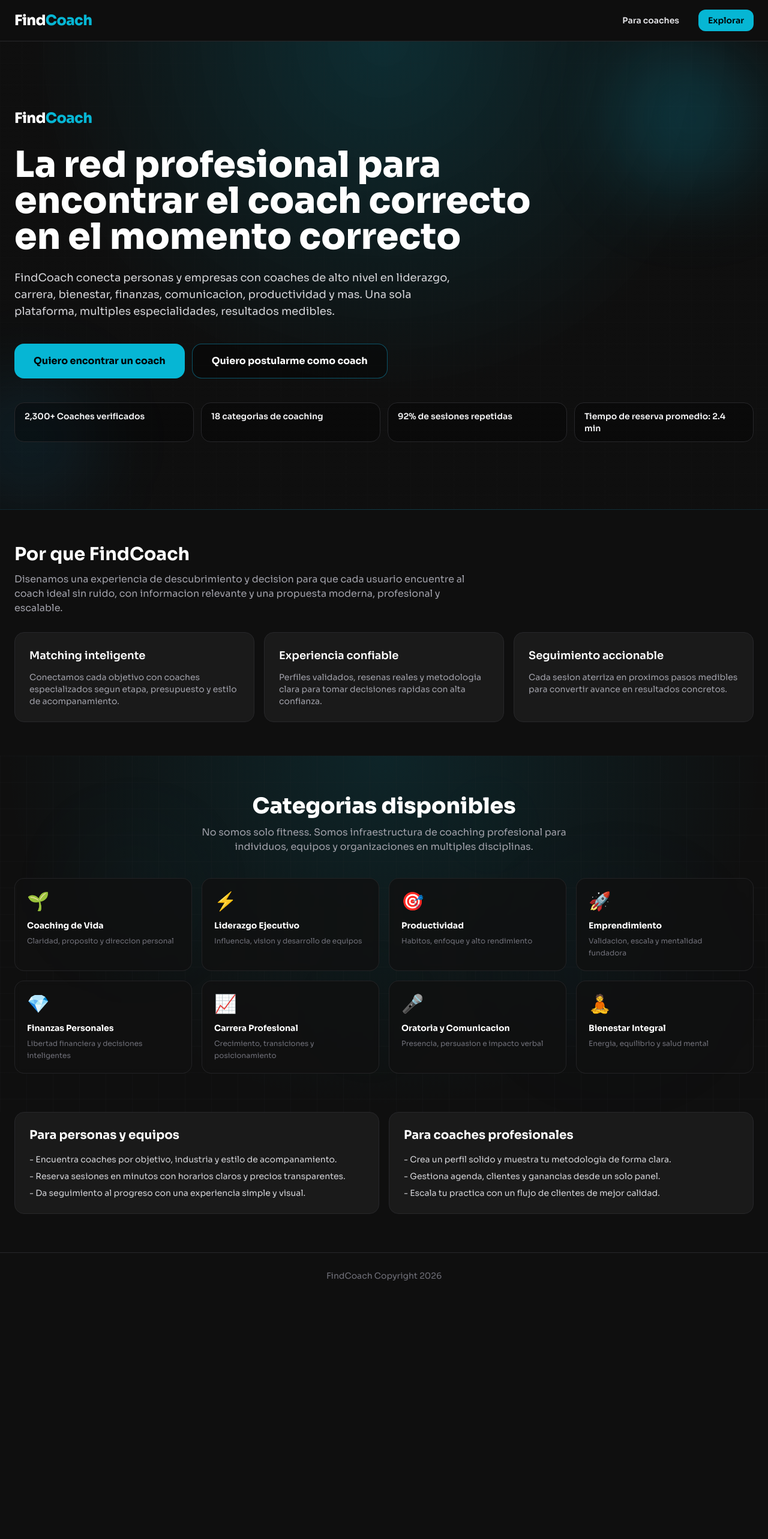
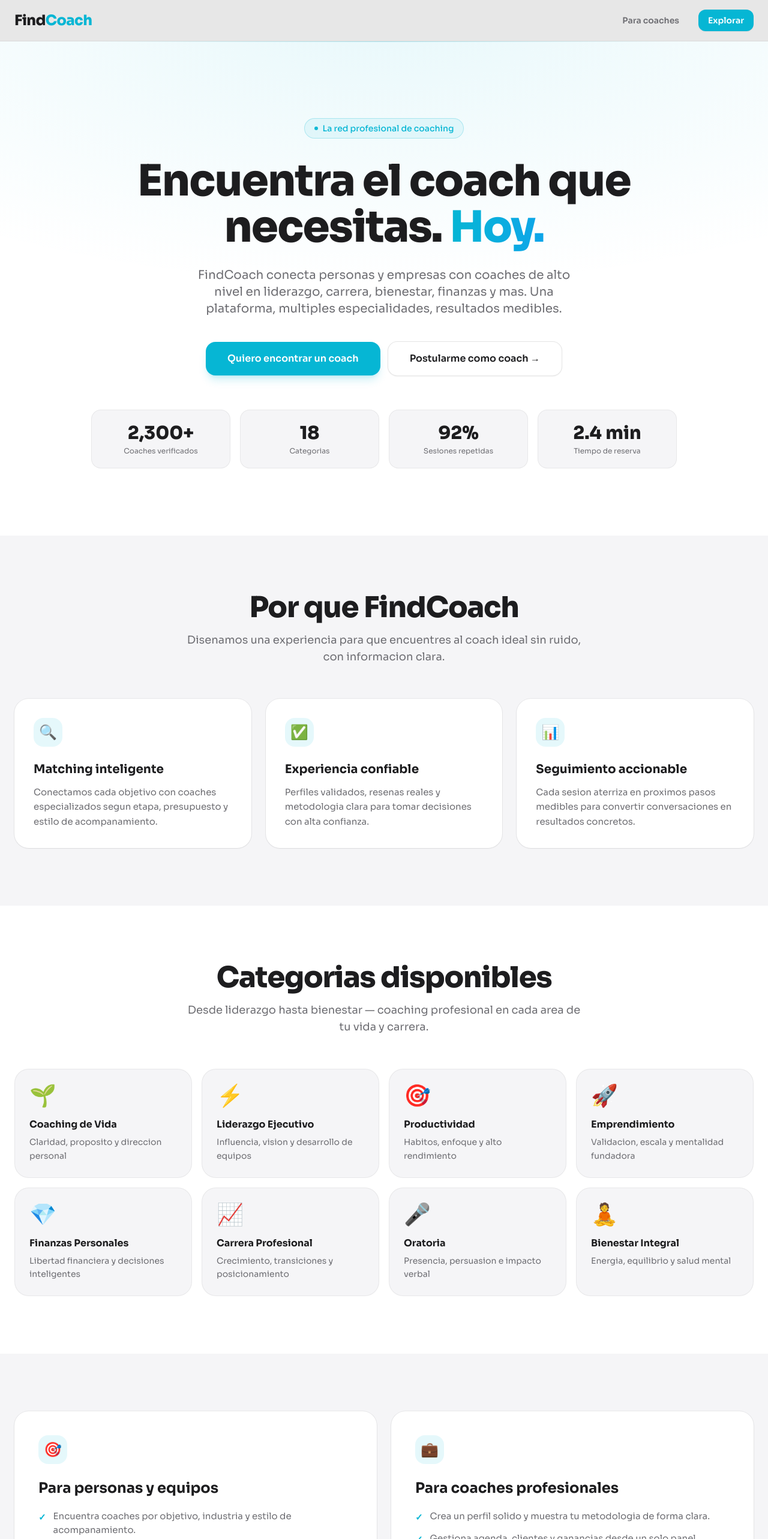
Before and after one commit to aumana-dev/gym-management, a React (Vite) app: page / in a window 1280 px wide. Shown: the top 2566 px of the page at 60% size. Before the commit the page ends 2165 px from the top, so only its background shows below. Built offline with nearby package versions, Linux system fonts and the light colour scheme.

Commit message:
feat: Apple-style landing redesign - light theme, large typography, clean cards, gradient text

```diff
--- a/src/components/Navbar.jsx
+++ b/src/components/Navbar.jsx
@@ -2,10 +2,10 @@
 import { useState } from 'react';
 import { useAppContext } from '../context/AppContext';
 
-function Logo() {
+function Logo({ light }) {
   return (
     <p className="text-2xl font-black tracking-tight">
-      <span className="text-white">Find</span>
+      <span className={light ? 'text-[#1D1D1F]' : 'text-white'}>Find</span>
       <span className="text-[#06B6D4]">Coach</span>
     </p>
   );
@@ -16,6 +16,8 @@
   const { vistaActual, usuarioActual, setRol } = useAppContext();
   const [openMenu, setOpenMenu] = useState(false);
 
+  const isLanding = vistaActual === 'landing';
+
   const irALanding = () => {
     setRol('landing');
     navigate('/');
@@ -23,25 +25,31 @@
   };
 
   return (
-    <header className="sticky top-0 z-40 border-b border-zinc-800 bg-[#0F0F0F]/95 backdrop-blur">
+    <header
+      className={
+        isLanding
+          ? 'sticky top-0 z-40 border-b border-black/[0.06] bg-white/90 backdrop-blur'
+          : 'sticky top-0 z-40 border-b border-zinc-800 bg-[#0F0F0F]/95 backdrop-blur'
+      }
+    >
       <div className="mx-auto flex max-w-7xl items-center justify-between px-4 py-4 sm:px-6">
         <Link to="/" onClick={irALanding}>
-          <Logo />
+          <Logo light={isLanding} />
         </Link>
 
-        {vistaActual === 'landing' && (
+        {isLanding && (
           <nav className="flex items-center gap-2 sm:gap-4">
             <button
               type="button"
               onClick={() => navigate('/entrenador')}
-              className="rounded-xl px-4 py-2 text-sm font-semibold text-zinc-200 transition hover:text-[#06B6D4]"
+              className="rounded-xl px-4 py-2 text-sm font-semibold text-[#6E6E73] transition hover:text-[#06B6D4]"
             >
               Para coaches
             </button>
             <button
               type="button"
               onClick={() => navigate('/cliente')}
-              className="rounded-xl bg-[#06B6D4] px-4 py-2 text-sm font-semibold text-black transition hover:bg-[#22D3EE]"
+              className="rounded-xl bg-[#06B6D4] px-4 py-2 text-sm font-semibold text-white shadow-sm transition hover:bg-[#0EA5E9]"
             >
               Explorar
             </button>
--- a/src/pages/Landing.jsx
+++ b/src/pages/Landing.jsx
@@ -5,21 +5,14 @@
   const navigate = useNavigate();
   const { setRol } = useAppContext();
 
-  const entrarComoCliente = () => {
-    setRol('cliente');
-    navigate('/cliente');
-  };
-
-  const entrarComoCoach = () => {
-    setRol('entrenador');
-    navigate('/entrenador');
-  };
+  const entrarComoCliente = () => { setRol('cliente'); navigate('/cliente'); };
+  const entrarComoCoach = () => { setRol('entrenador'); navigate('/entrenador'); };
 
   const metricas = [
-    '2,300+ Coaches verificados',
-    '18 categorias de coaching',
-    '92% de sesiones repetidas',
-    'Tiempo de reserva promedio: 2.4 min',
+    { num: '2,300+', label: 'Coaches verificados' },
+    { num: '18', label: 'Categorias' },
+    { num: '92%', label: 'Sesiones repetidas' },
+    { num: '2.4 min', label: 'Tiempo de reserva' },
   ];
 
   const categorias = [
@@ -29,176 +22,219 @@
     { nombre: 'Emprendimiento', icono: '🚀', desc: 'Validacion, escala y mentalidad fundadora' },
     { nombre: 'Finanzas Personales', icono: '💎', desc: 'Libertad financiera y decisiones inteligentes' },
     { nombre: 'Carrera Profesional', icono: '📈', desc: 'Crecimiento, transiciones y posicionamiento' },
-    { nombre: 'Oratoria y Comunicacion', icono: '🎤', desc: 'Presencia, persuasion e impacto verbal' },
+    { nombre: 'Oratoria', icono: '🎤', desc: 'Presencia, persuasion e impacto verbal' },
     { nombre: 'Bienestar Integral', icono: '🧘', desc: 'Energia, equilibrio y salud mental' },
   ];
 
   const pilares = [
     {
+      icono: '🔍',
       titulo: 'Matching inteligente',
       texto: 'Conectamos cada objetivo con coaches especializados segun etapa, presupuesto y estilo de acompanamiento.',
     },
     {
+      icono: '✅',
       titulo: 'Experiencia confiable',
-      texto: 'Perfiles validados, resenas reales y metodologia clara para tomar decisiones rapidas con alta confianza.',
+      texto: 'Perfiles validados, resenas reales y metodologia clara para tomar decisiones con alta confianza.',
     },
     {
+      icono: '📊',
       titulo: 'Seguimiento accionable',
-      texto: 'Cada sesion aterriza en proximos pasos medibles para convertir avance en resultados concretos.',
+      texto: 'Cada sesion aterriza en proximos pasos medibles para convertir conversaciones en resultados concretos.',
     },
   ];
 
   return (
-    <div className="min-h-screen bg-[#0F0F0F] text-zinc-100">
-      <section className="relative overflow-hidden border-b border-cyan-900/40 bg-[radial-gradient(circle_at_top,_rgba(6,182,212,0.18),_rgba(15,15,15,0.92)_58%)]">
-        <div className="pointer-events-none absolute inset-0 opacity-40 [background-image:linear-gradient(to_right,rgba(39,39,42,0.25)_1px,transparent_1px),linear-gradient(to_bottom,rgba(39,39,42,0.25)_1px,transparent_1px)] [background-size:36px_36px]" />
-        <div className="absolute right-0 top-0 h-64 w-64 rounded-full bg-cyan-500/20 blur-3xl" />
-        <div className="absolute -left-16 bottom-0 h-56 w-56 rounded-full bg-sky-500/10 blur-3xl" />
+    <div className="min-h-screen bg-white text-[#1D1D1F] antialiased">
 
-        <div className="relative mx-auto max-w-7xl px-4 py-20 sm:px-6 sm:py-28">
-          <p className="text-xl font-black tracking-tight sm:text-2xl">
-            <span className="text-white">Find</span>
-            <span className="text-[#06B6D4]">Coach</span>
+      {/* ── HERO ── */}
+      <section className="relative overflow-hidden pb-28 pt-20 sm:pt-32">
+        <div className="pointer-events-none absolute inset-0 bg-[radial-gradient(ellipse_90%_55%_at_50%_-5%,rgba(6,182,212,0.09),transparent)]" />
+        <div className="pointer-events-none absolute left-1/2 top-0 h-px w-3/4 -translate-x-1/2 bg-gradient-to-r from-transparent via-[#06B6D4]/30 to-transparent" />
+
+        <div className="relative mx-auto max-w-5xl px-6 text-center">
+          <div className="inline-flex items-center gap-2 rounded-full border border-[#06B6D4]/25 bg-[#06B6D4]/[0.07] px-4 py-1.5 text-sm font-medium text-[#06B6D4]">
+            <span className="h-1.5 w-1.5 animate-pulse rounded-full bg-[#06B6D4]" />
+            La red profesional de coaching
+          </div>
+
+          <h1 className="mx-auto mt-8 max-w-4xl text-5xl font-black leading-[1.07] tracking-tight text-[#1D1D1F] sm:text-[4.5rem]">
+            Encuentra el coach que necesitas.{' '}
+            <span className="bg-gradient-to-r from-[#06B6D4] to-[#0EA5E9] bg-clip-text text-transparent">
+              Hoy.
+            </span>
+          </h1>
+
+          <p className="mx-auto mt-7 max-w-2xl text-lg leading-relaxed text-[#6E6E73] sm:text-xl">
+            FindCoach conecta personas y empresas con coaches de alto nivel en liderazgo, carrera,
+            bienestar, finanzas y mas. Una plataforma, multiples especialidades, resultados medibles.
           </p>
 
-          <h1 className="mt-8 max-w-4xl text-4xl font-black leading-tight text-white sm:text-6xl">
-            La red profesional para encontrar el coach correcto en el momento correcto
-          </h1>
-
-          <p className="mt-6 max-w-3xl text-base text-zinc-300 sm:text-lg">
-            FindCoach conecta personas y empresas con coaches de alto nivel en liderazgo, carrera, bienestar,
-            finanzas, comunicacion, productividad y mas. Una sola plataforma, multiples especialidades,
-            resultados medibles.
-          </p>
-
-          <div className="mt-10 flex flex-col gap-3 sm:flex-row">
+          <div className="mt-10 flex flex-col items-center justify-center gap-3 sm:flex-row">
             <button
               type="button"
               onClick={entrarComoCliente}
-              className="rounded-2xl bg-[#06B6D4] px-8 py-4 text-base font-bold text-black transition hover:bg-[#22D3EE]"
+              className="w-full rounded-2xl bg-[#06B6D4] px-9 py-4 text-base font-semibold text-white shadow-lg shadow-cyan-500/20 transition hover:bg-[#0EA5E9] hover:shadow-cyan-500/30 sm:w-auto"
             >
               Quiero encontrar un coach
             </button>
             <button
               type="button"
               onClick={entrarComoCoach}
-              className="rounded-2xl border border-cyan-700/70 bg-black/35 px-8 py-4 text-base font-bold text-white transition hover:border-[#06B6D4] hover:text-[#06B6D4]"
+              className="w-full rounded-2xl border border-black/10 bg-white px-9 py-4 text-base font-semibold text-[#1D1D1F] shadow-sm transition hover:border-black/20 hover:shadow-md sm:w-auto"
             >
-              Quiero postularme como coach
+              Postularme como coach →
             </button>
           </div>
 
-          <div className="mt-10 grid gap-3 sm:grid-cols-2 xl:grid-cols-4">
-            {metricas.map((item) => (
-              <div key={item} className="rounded-2xl border border-zinc-800 bg-black/35 px-4 py-3 text-sm font-semibold text-zinc-100">
-                {item}
+          <div className="mt-14 grid grid-cols-2 gap-4 sm:grid-cols-4">
+            {metricas.map((m) => (
+              <div key={m.label} className="rounded-2xl border border-black/[0.06] bg-[#F5F5F7] px-4 py-5">
+                <p className="text-3xl font-black text-[#1D1D1F]">{m.num}</p>
+                <p className="mt-1 text-xs text-[#6E6E73]">{m.label}</p>
               </div>
             ))}
           </div>
         </div>
       </section>
 
-      <section className="mx-auto max-w-7xl px-4 py-14 sm:px-6">
-        <h2 className="text-2xl font-bold text-white sm:text-3xl">Por que FindCoach</h2>
-        <p className="mt-3 max-w-3xl text-zinc-400">
-          Disenamos una experiencia de descubrimiento y decision para que cada usuario encuentre al coach ideal sin
-          ruido, con informacion relevante y una propuesta moderna, profesional y escalable.
+      {/* ── WHY FINDCOACH ── */}
+      <section className="bg-[#F5F5F7] py-24">
+        <div className="mx-auto max-w-7xl px-6">
+          <div className="mx-auto max-w-2xl text-center">
+            <h2 className="text-4xl font-black tracking-tight text-[#1D1D1F] sm:text-5xl">
+              Por que FindCoach
+            </h2>
+            <p className="mt-4 text-lg text-[#6E6E73]">
+              Disenamos una experiencia para que encuentres al coach ideal sin ruido, con informacion clara.
             </p>
-
-        <div className="mt-7 grid gap-4 md:grid-cols-3">
-          {pilares.map((pilar) => (
-            <article key={pilar.titulo} className="rounded-2xl border border-zinc-800 bg-[#1A1A1A] p-6 transition hover:-translate-y-1 hover:border-[#06B6D4]/60">
-              <h3 className="text-lg font-semibold text-white">{pilar.titulo}</h3>
-              <p className="mt-3 text-sm text-zinc-400">{pilar.texto}</p>
+          </div>
+          <div className="mt-14 grid gap-6 md:grid-cols-3">
+            {pilares.map((p) => (
+              <article
+                key={p.titulo}
+                className="rounded-3xl bg-white p-8 shadow-sm ring-1 ring-black/[0.06] transition duration-300 hover:-translate-y-1 hover:shadow-xl"
+              >
+                <div className="flex h-12 w-12 items-center justify-center rounded-2xl bg-[#06B6D4]/10 text-2xl">
+                  {p.icono}
+                </div>
+                <h3 className="mt-6 text-xl font-bold text-[#1D1D1F]">{p.titulo}</h3>
+                <p className="mt-3 text-[15px] leading-relaxed text-[#6E6E73]">{p.texto}</p>
               </article>
             ))}
           </div>
+        </div>
       </section>
 
-      <style>{`
-        @keyframes floatA {
-          0%, 100% { transform: translateY(0px) translateX(0px); opacity: 0.18; }
-          33% { transform: translateY(-28px) translateX(12px); opacity: 0.28; }
-          66% { transform: translateY(14px) translateX(-8px); opacity: 0.14; }
-        }
-        @keyframes floatB {
-          0%, 100% { transform: translateY(0px) translateX(0px); opacity: 0.12; }
-          40% { transform: translateY(22px) translateX(-18px); opacity: 0.22; }
-          70% { transform: translateY(-12px) translateX(10px); opacity: 0.08; }
-        }
-        @keyframes floatC {
-          0%, 100% { transform: translateY(0px); opacity: 0.10; }
-          50% { transform: translateY(-20px); opacity: 0.20; }
-        }
-        .orb-a { animation: floatA 9s ease-in-out infinite; }
-        .orb-b { animation: floatB 13s ease-in-out infinite; }
-        .orb-c { animation: floatC 7s ease-in-out infinite; }
-        .cat-card:hover .cat-icon { transform: scale(1.18) rotate(-4deg); }
-        .cat-icon { transition: transform 0.3s ease; display: inline-block; }
-      `}</style>
-
-      <section className="relative overflow-hidden py-16">
-        {/* animated background */}
-        <div className="pointer-events-none absolute inset-0 bg-[radial-gradient(ellipse_at_50%_0%,rgba(6,182,212,0.13),transparent_70%)]" />
-        <div className="pointer-events-none absolute inset-0 [background-image:linear-gradient(to_right,rgba(39,39,42,0.18)_1px,transparent_1px),linear-gradient(to_bottom,rgba(39,39,42,0.18)_1px,transparent_1px)] [background-size:44px_44px]" />
-        {/* floating orbs */}
-        <div className="orb-a pointer-events-none absolute left-[8%] top-[14%] h-64 w-64 rounded-full bg-cyan-500/20 blur-[80px]" />
-        <div className="orb-b pointer-events-none absolute right-[6%] top-[30%] h-80 w-80 rounded-full bg-sky-600/15 blur-[100px]" />
-        <div className="orb-c pointer-events-none absolute bottom-[10%] left-[40%] h-52 w-52 rounded-full bg-teal-400/10 blur-[70px]" />
-        <div className="orb-a pointer-events-none absolute right-[30%] top-[5%] h-36 w-36 rounded-full bg-cyan-300/10 blur-[50px]" />
-
-        <div className="relative mx-auto max-w-7xl px-4 sm:px-6">
-          <div className="mb-10 text-center">
-            <h2 className="text-3xl font-black text-white sm:text-4xl">Categorias disponibles</h2>
-            <p className="mx-auto mt-3 max-w-2xl text-sm text-zinc-400 sm:text-base">
-              No somos solo fitness. Somos infraestructura de coaching profesional para individuos, equipos y
-              organizaciones en multiples disciplinas.
+      {/* ── CATEGORIAS ── */}
+      <section className="py-24">
+        <div className="mx-auto max-w-7xl px-6">
+          <div className="mx-auto max-w-2xl text-center">
+            <h2 className="text-4xl font-black tracking-tight text-[#1D1D1F] sm:text-5xl">
+              Categorias disponibles
+            </h2>
+            <p className="mt-4 text-lg text-[#6E6E73]">
+              Desde liderazgo hasta bienestar — coaching profesional en cada area de tu vida y carrera.
             </p>
           </div>
-
-          <div className="grid gap-4 sm:grid-cols-2 lg:grid-cols-4">
+          <div className="mt-14 grid gap-4 sm:grid-cols-2 lg:grid-cols-4">
             {categorias.map((cat) => (
               <div
                 key={cat.nombre}
-                className="cat-card group relative cursor-default overflow-hidden rounded-2xl border border-zinc-800/80 bg-[#111]/80 p-5 backdrop-blur-sm transition-all duration-300 hover:-translate-y-1 hover:border-[#06B6D4]/50 hover:shadow-[0_0_28px_rgba(6,182,212,0.18)]"
+                className="group cursor-default rounded-3xl border border-black/[0.06] bg-[#F5F5F7] p-6 transition-all duration-300 hover:-translate-y-1 hover:bg-white hover:shadow-xl hover:ring-1 hover:ring-[#06B6D4]/20"
               >
-                {/* card inner glow on hover */}
-                <div className="pointer-events-none absolute inset-0 rounded-2xl bg-[radial-gradient(circle_at_50%_0%,rgba(6,182,212,0.10),transparent_70%)] opacity-0 transition-opacity duration-300 group-hover:opacity-100" />
-                <div className="relative">
-                  <span className="cat-icon text-3xl">{cat.icono}</span>
-                  <h3 className="mt-3 text-sm font-bold text-white">{cat.nombre}</h3>
-                  <p className="mt-1.5 text-xs leading-relaxed text-zinc-500 group-hover:text-zinc-400">{cat.desc}</p>
-                </div>
+                <span className="text-4xl">{cat.icono}</span>
+                <h3 className="mt-4 text-base font-bold text-[#1D1D1F]">{cat.nombre}</h3>
+                <p className="mt-1.5 text-sm leading-relaxed text-[#6E6E73]">{cat.desc}</p>
               </div>
             ))}
           </div>
         </div>
       </section>
 
-      <section className="mx-auto max-w-7xl px-4 pb-16 sm:px-6">
-        <div className="grid gap-4 md:grid-cols-2">
-          <article className="rounded-2xl border border-zinc-800 bg-[#1A1A1A] p-6">
-            <h3 className="text-xl font-bold text-white">Para personas y equipos</h3>
-            <ul className="mt-4 space-y-2 text-sm text-zinc-300">
-              <li>- Encuentra coaches por objetivo, industria y estilo de acompanamiento.</li>
-              <li>- Reserva sesiones en minutos con horarios claros y precios transparentes.</li>
-              <li>- Da seguimiento al progreso con una experiencia simple y visual.</li>
+      {/* ── PARA CLIENTES / COACHES ── */}
+      <section className="bg-[#F5F5F7] py-24">
+        <div className="mx-auto max-w-7xl px-6">
+          <div className="grid gap-6 md:grid-cols-2">
+            <article className="rounded-3xl bg-white p-10 shadow-sm ring-1 ring-black/[0.06]">
+              <div className="flex h-12 w-12 items-center justify-center rounded-2xl bg-[#06B6D4]/10 text-2xl">
+                🎯
+              </div>
+              <h3 className="mt-6 text-2xl font-bold text-[#1D1D1F]">Para personas y equipos</h3>
+              <ul className="mt-5 space-y-3">
+                {[
+                  'Encuentra coaches por objetivo, industria y estilo de acompanamiento.',
+                  'Reserva sesiones en minutos con horarios claros y precios transparentes.',
+                  'Da seguimiento al progreso con una experiencia simple y visual.',
+                ].map((item) => (
+                  <li key={item} className="flex items-start gap-3 text-[15px] text-[#6E6E73]">
+                    <span className="mt-0.5 font-bold text-[#06B6D4]">✓</span>
+                    {item}
+                  </li>
+                ))}
               </ul>
+              <button
+                type="button"
+                onClick={entrarComoCliente}
+                className="mt-8 rounded-xl bg-[#06B6D4] px-6 py-3 text-sm font-semibold text-white transition hover:bg-[#0EA5E9]"
+              >
+                Explorar coaches →
+              </button>
             </article>
 
-          <article className="rounded-2xl border border-zinc-800 bg-[#1A1A1A] p-6">
-            <h3 className="text-xl font-bold text-white">Para coaches profesionales</h3>
-            <ul className="mt-4 space-y-2 text-sm text-zinc-300">
-              <li>- Crea un perfil solido y muestra tu metodologia de forma clara.</li>
-              <li>- Gestiona agenda, clientes y ganancias desde un solo panel.</li>
-              <li>- Escala tu practica con un flujo de clientes de mejor calidad.</li>
+            <article className="rounded-3xl bg-white p-10 shadow-sm ring-1 ring-black/[0.06]">
+              <div className="flex h-12 w-12 items-center justify-center rounded-2xl bg-[#06B6D4]/10 text-2xl">
+                💼
+              </div>
+              <h3 className="mt-6 text-2xl font-bold text-[#1D1D1F]">Para coaches profesionales</h3>
+              <ul className="mt-5 space-y-3">
+                {[
+                  'Crea un perfil solido y muestra tu metodologia de forma clara.',
+                  'Gestiona agenda, clientes y ganancias desde un solo panel.',
+                  'Escala tu practica con un flujo de clientes de mejor calidad.',
+                ].map((item) => (
+                  <li key={item} className="flex items-start gap-3 text-[15px] text-[#6E6E73]">
+                    <span className="mt-0.5 font-bold text-[#06B6D4]">✓</span>
+                    {item}
+                  </li>
+                ))}
               </ul>
+              <button
+                type="button"
+                onClick={entrarComoCoach}
+                className="mt-8 rounded-xl border border-black/10 bg-white px-6 py-3 text-sm font-semibold text-[#1D1D1F] transition hover:border-black/20 hover:shadow-sm"
+              >
+                Postularme →
+              </button>
             </article>
+          </div>
         </div>
       </section>
 
-      <footer className="border-t border-zinc-800 py-7 text-center text-sm text-zinc-500">
-        FindCoach Copyright 2026
+      {/* ── CTA FINAL ── */}
+      <section className="py-28">
+        <div className="mx-auto max-w-4xl px-6 text-center">
+          <h2 className="text-4xl font-black tracking-tight text-[#1D1D1F] sm:text-6xl">
+            Tu mejor version empieza con{' '}
+            <span className="bg-gradient-to-r from-[#06B6D4] to-[#0EA5E9] bg-clip-text text-transparent">
+              la conversacion correcta.
+            </span>
+          </h2>
+          <p className="mx-auto mt-6 max-w-xl text-lg text-[#6E6E73]">
+            Miles de personas ya encontraron el coach que necesitaban. Es tu turno.
+          </p>
+          <button
+            type="button"
+            onClick={entrarComoCliente}
+            className="mt-10 rounded-2xl bg-[#1D1D1F] px-10 py-4 text-base font-semibold text-white transition hover:bg-[#06B6D4]"
+          >
+            Comenzar ahora
+          </button>
+        </div>
+      </section>
+
+      <footer className="border-t border-black/[0.06] py-8 text-center text-sm text-[#6E6E73]">
+        &copy; 2026 FindCoach. Todos los derechos reservados.
       </footer>
     </div>
   );
```
Lines whose indentation alone changed are shown as unchanged.
